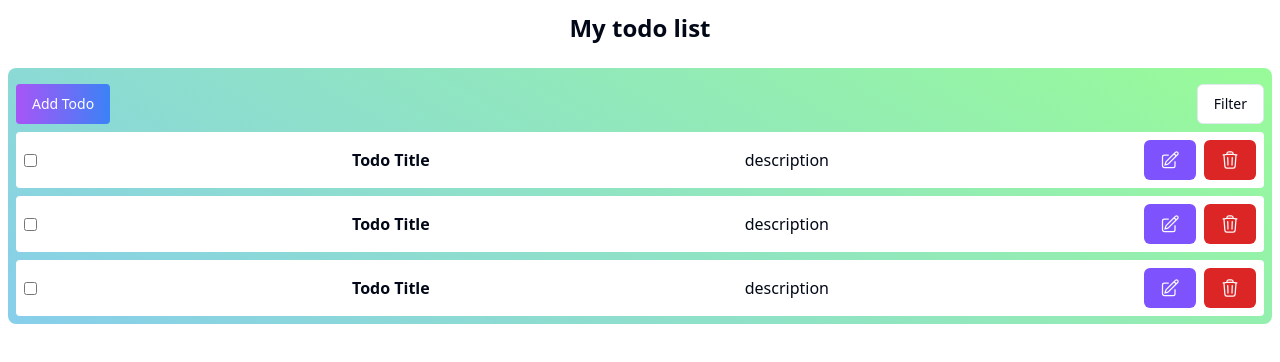
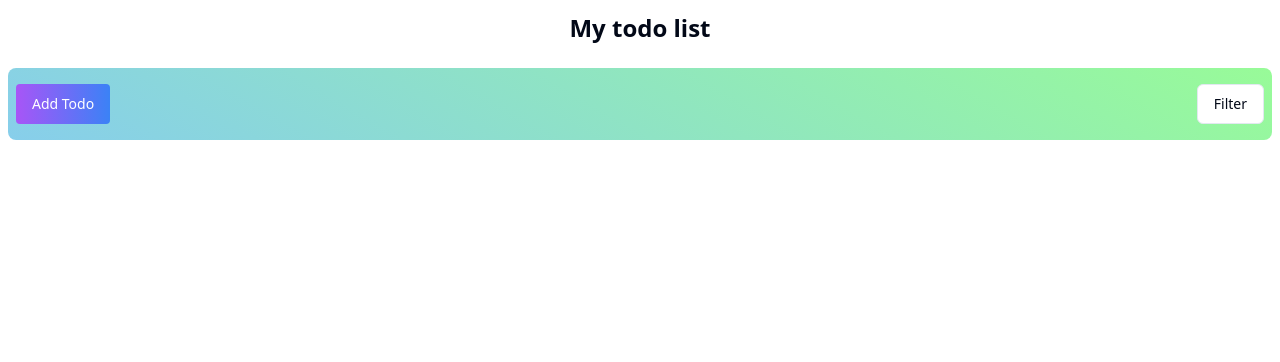
Before and after one commit to reaxul/todo-list, a React (Vite) app: page / in a window 1280 px wide. Shown: the top 362 px of the page. Built offline with nearby package versions, Linux system fonts and the light colour scheme.

Commit message:
Add random ID to new todos and enable todo removal

```diff
--- a/src/components/todo/AddTodoModal.tsx
+++ b/src/components/todo/AddTodoModal.tsx
@@ -22,7 +22,9 @@ const AddTodoModal = () => {
 
   const handleSubmit = (e: FormEvent) => {
     e.preventDefault();
-    dispatch(addTodo({ task, description }));
+    const randomString = (Math.random() + 1).toString(36).substring(7);
+    console.log(randomString);
+    dispatch(addTodo({ task, description, id: randomString }));
   };
 
   return (
--- a/src/components/todo/TodoCard.tsx
+++ b/src/components/todo/TodoCard.tsx
@@ -1,12 +1,22 @@
+import { useAppDispatch } from "@/redux/hooks";
 import { Button } from "../ui/button";
+import { removeTodo } from "@/redux/features/todoSlice";
 
-const TodoCard = () => {
+type TTodoCardProps = {
+  id: string;
+  task: string;
+  description: string;
+};
+
+const TodoCard = ({ task, description, id }: TTodoCardProps) => {
+  const dispatch = useAppDispatch();
+
   return (
     <div className="flex justify-between items-center p-2 bg-white rounded">
       <input title="state" type="checkbox" name="" id="" />
-      <p className="font-semibold">Todo Title</p>
+      <p className="font-semibold">{task}</p>
       {/* <p>time</p> */}
-      <p>description</p>
+      <p>{description}</p>
       <div className="space-x-2">
         <Button className="bg-[#7e53fe]">
           <svg
@@ -26,7 +36,7 @@ const TodoCard = () => {
             ></path>
           </svg>
         </Button>
-        <Button className="bg-red-600">
+        <Button onClick={() => dispatch(removeTodo(id))} className="bg-red-600">
           <svg
             className="size-5"
             data-slot="icon"
--- a/src/components/todo/TodoContainer.tsx
+++ b/src/components/todo/TodoContainer.tsx
@@ -1,8 +1,10 @@
+import { useAppSelector } from "@/redux/hooks";
 import AddTodoModal from "./AddTodoModal";
 import TodoCard from "./TodoCard";
 import TodoFilter from "./TodoFilter";
 
 const TodoContainer = () => {
+  const { todos } = useAppSelector((state) => state.todo);
   return (
     <div className="bg-primary-gradient rounded-lg p-2 m-2 mt-6">
       <div className="flex justify-between my-2">
@@ -10,9 +12,9 @@ const TodoContainer = () => {
         <TodoFilter />
       </div>
       <div className="space-y-2">
-        <TodoCard></TodoCard>
-        <TodoCard></TodoCard>
-        <TodoCard></TodoCard>
+        {todos.map((todo) => (
+          <TodoCard key={todo.id} {...todo} />
+        ))}
       </div>
     </div>
   );
--- a/src/redux/features/todoSlice.ts
+++ b/src/redux/features/todoSlice.ts
@@ -1,6 +1,7 @@
 import { PayloadAction, createSlice } from "@reduxjs/toolkit";
 
 type TTodo = {
+    id: string;
     task: string;
     description: string;
     isCompleted?: boolean;
@@ -19,10 +20,13 @@ const todoSlice = createSlice({
     reducers: {
         addTodo: (state, action: PayloadAction<TTodo>) => {
             state.todos.push({ ...action.payload, isCompleted: false })
+        },
+        removeTodo: (state, action: PayloadAction<string>) => {
+            state.todos = state.todos.filter((todo) => todo.id !== action.payload)
         }
     }
 })
 
-export const { addTodo } = todoSlice.actions;
+export const { addTodo, removeTodo } = todoSlice.actions;
 
 export default todoSlice.reducer;
--- a/src/redux/store.ts
+++ b/src/redux/store.ts
@@ -3,7 +3,7 @@ import todoReducer from './features/todoSlice'
 
 export const store = configureStore({
     reducer: {
-        Todo: todoReducer,
+        todo: todoReducer,
     },
 })
 
```
